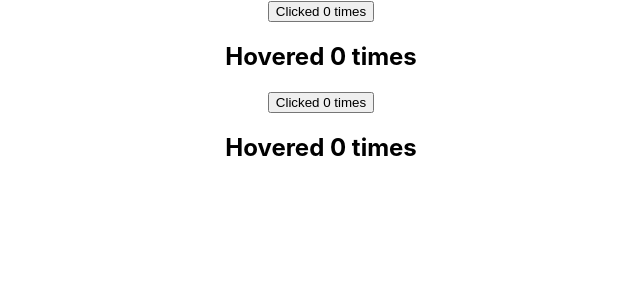
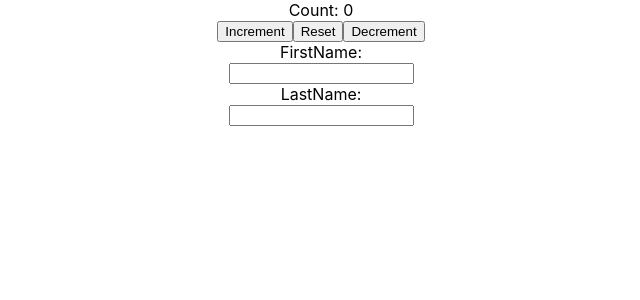
Before and after one commit to Madhava2209/Learn-React, a React (Create React App) app: page / in a window 1280 px wide. Shown: the top 300 px of the page, without its empty margins (319-959 px from the left). Built offline with nearby package versions, Linux system fonts and the light colour scheme.

Commit message:
useState hook

```diff
--- a/src/App.js
+++ b/src/App.js
@@ -7,6 +7,7 @@ import Greet from './Components/Greet';
 import Hero from './Components/Hero';
 import ClickCounter from './Components/HigherOrderComponents/ClickCounter';
 import HoverCounter from './Components/HigherOrderComponents/HoverCounter';
+import HookCounter from './Components/Hook-useState/HookCounter';
 import { Message } from './Components/Message';
 import MountingLifeCycleA from './Components/MountingLifeCycleA';
 import ParentComponent from './Components/ParentComponent';
@@ -38,7 +39,7 @@ function App() {
       <ErrorBoundary>
         <Hero heroName={''} />
       </ErrorBoundary> */}
-      <ClickCounter />
+      {/* <ClickCounter />
       <HoverCounter />
       <RenderWithCounter>
         {(count, incrementCount) =>(
@@ -49,7 +50,8 @@ function App() {
         {(count, incrementCount) =>(
           <RenderPropsHoverCounter count={count} incrementCount={incrementCount} />
         )}
-      </RenderWithCounter>
+      </RenderWithCounter> */}
+      <HookCounter />
     </div>
   );
 }
--- /dev/null
+++ b/src/Components/Hook-useState/HookCounter.js
@@ -0,0 +1,28 @@
+import React, { useState } from 'react'
+
+function HookCounter() {
+  const initialCount = 0
+  const [count, setCount] = useState(initialCount)
+  const [name, setName] = useState({firstName: '', lastName: ''})
+  return (
+    <div>
+        <div>
+            Count: {count}
+        </div>
+        <button onClick={()=> setCount(prevCount => prevCount + 1)} >Increment</button>
+        <button onClick={()=> setCount(initialCount)} >Reset</button>
+        <button onClick={()=> setCount(prevCount => prevCount - 1)} >Decrement</button>
+        <div>
+            FirstName: {name.firstName}
+            <br />
+            <input type="text" value={name.firstName} onChange={e => setName({...name, firstName : e.target.value})} />
+            <br />
+            LastName: {name.lastName}
+            <br />
+            <input type="text" value={name.lastName} onChange={e => setName({...name, lastName : e.target.value})} />
+        </div>
+    </div>
+  )
+}
+
+export default HookCounter
```
